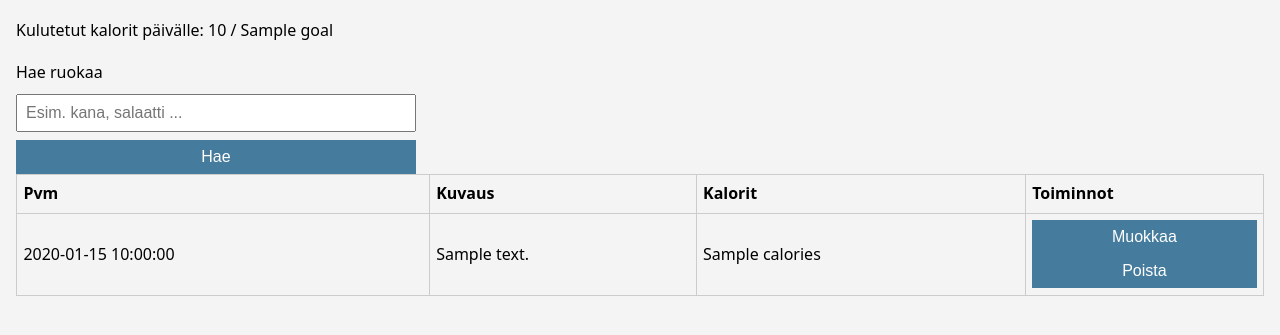
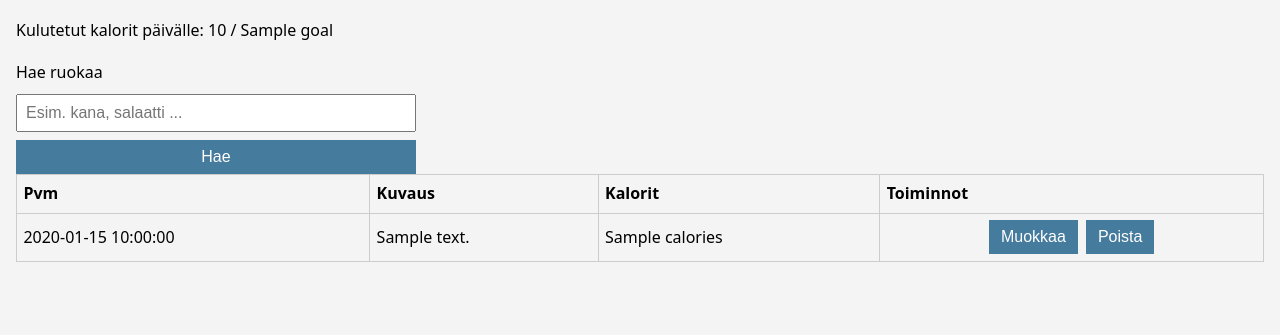
Before and after one commit to obolonua/kalorio, a Flask app: template templates/dashboard.html in a window 1280 px wide. Shown: the part 269-604 px from the top of the page. Run offline with Flask 3, Linux system fonts and the light colour scheme; the template is opened without the code that fills it: most values are stand-ins (such as "Sample title", 1, 10 or a date in 2020).

Commit message:
made buttons look nice

```diff
--- a/static/main.css
+++ b/static/main.css
@@ -57,7 +57,9 @@ th {
 .entry-actions {
   display: flex;
   gap: 0.5rem;
+  justify-content: center;
   flex-wrap: wrap;
+  width: 100%;
 }
 
 .entry-actions form {
--- a/templates/dashboard.html
+++ b/templates/dashboard.html
@@ -33,7 +33,8 @@
       <td>{{ entry.entry_date }}</td>
       <td>{{ entry.description }}</td>
       <td>{{ entry.calories }}</td>
-      <td class="">
+      <td>
+        <div class="entry-actions">
           <form method="get" action="{{ url_for('edit_entry', entry_id=entry.id) }}">
             <button type="submit">Muokkaa</button>
           </form>
@@ -41,6 +42,7 @@
             <input type="hidden" name="csrf_token" value="{{ session.csrf_token }}">
             <button type="submit">Poista</button>
           </form>
+        </div>
       </td>
     </tr>
     {% endfor %}
```
Lines whose indentation alone changed are shown as unchanged.
